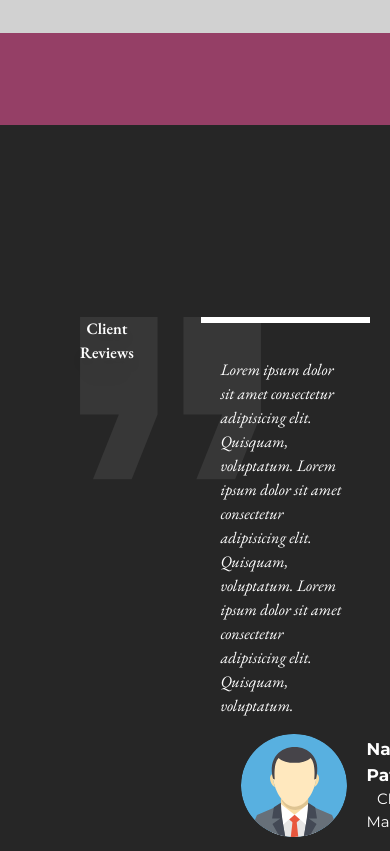
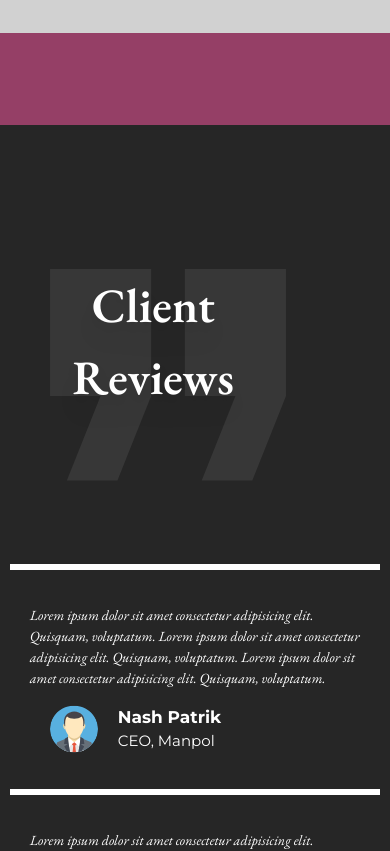
Before and after one commit to Four-Cape-Org/Four-Cape-Web-Frontend, a React (Vite) app: page / in a window 390 px wide. Shown: the part 7620-8471 px from the top of the page. Built offline with nearby package versions, Linux system fonts and the light colour scheme.

Commit message:
Responsive update client review section

```diff
--- a/src/Components/Home/ClientReview.jsx
+++ b/src/Components/Home/ClientReview.jsx
@@ -6,18 +6,18 @@ import DoubleEndQuote from '../../assets/img/home/Double_End_Quote.svg'
 
 const ClientReview = () => {
   return (
-    <div className='relative flex justify-center items-start pt-[12em]'>
-        <div className="sticky top-20 left-[5em]">
-            <img src={DoubleEndQuote} className='lg:w-[70%] md:w-[60%]' alt="" />
-            <h3 className='absolute top-0 lg:right-[0em] md:right-20 lg:text-[3em] md:text-[2em] font-secondary font-semibold drop-shadow-xl text-center'>Client <br/> Reviews</h3>
+    <div className='relative flex sm:flex-row flex-col justify-center items-start sm:pt-[12em] pt-[9em]'>
+        <div className="sm:sticky sm:flex-none flex justify-center items-center top-20 left-[5em]">
+            <img src={DoubleEndQuote} className='lg:w-[70%] md:w-[60%] sm:w-[90%] w-[70%]' alt="" />
+            <h3 className='absolute sm:top-0 top-[3em] lg:right-[0em] md:right-20 sm:right-[5em] right-[40%] lg:text-[3em] md:text-[2em] sm:text-[2.6em] text-[3em] font-secondary font-semibold drop-shadow-xl text-center'>Client <br/> Reviews</h3>
         </div>
-        <div className='relative container mx-auto flex flex-col justify-center items-center'>
+        <div className='relative container mx-auto sm:mt-0 mt-[5em] flex flex-col justify-center items-center'>
             {clientReviewsData.map((clientReview, index) => {
                 return (
-                    <div key={index} className='lg:w-[70%] md:w-[85%] border-t-[6px] p-5 mx-5'>
-                        <p className='my-[15px] lg:text-[22px] md:text-[17px] italic font-secondary'>{clientReview.description}</p>
+                    <div key={index} className='lg:w-[70%] md:w-[85%] sm:w-[90%] w-[95%] border-t-[6px] p-5 mx-5'>
+                        <p className='my-[15px] lg:text-[22px] md:text-[17px] text-[14px] italic font-secondary'>{clientReview.description}</p>
                         <div className='flex justify-start items-center my-4'>
-                            <img className='lg:w-20 lg:h-20 md:w-14 md:h-14 rounded-full mx-[20px]' src={clientReview.img} alt={clientReview.name} />
+                            <img className='lg:w-20 lg:h-20 md:w-14 md:h-14 w-12 h-12 rounded-full mx-[20px]' src={clientReview.img} alt={clientReview.name} />
                             <div className="flex flex-col justify-start items-start">
                                 <h5 className='text-[17px] font-bold'>{clientReview.name}</h5>
                                 <p className='text-[15px] text-center'>{clientReview.designation}</p>
```
